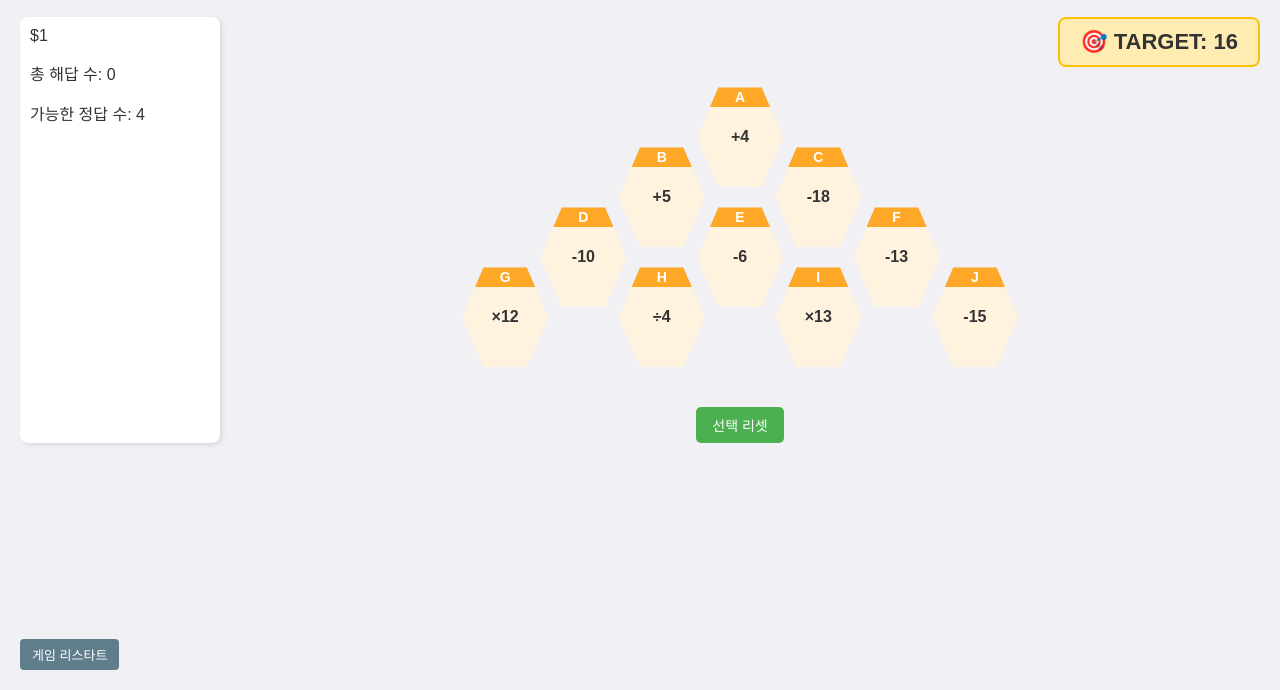
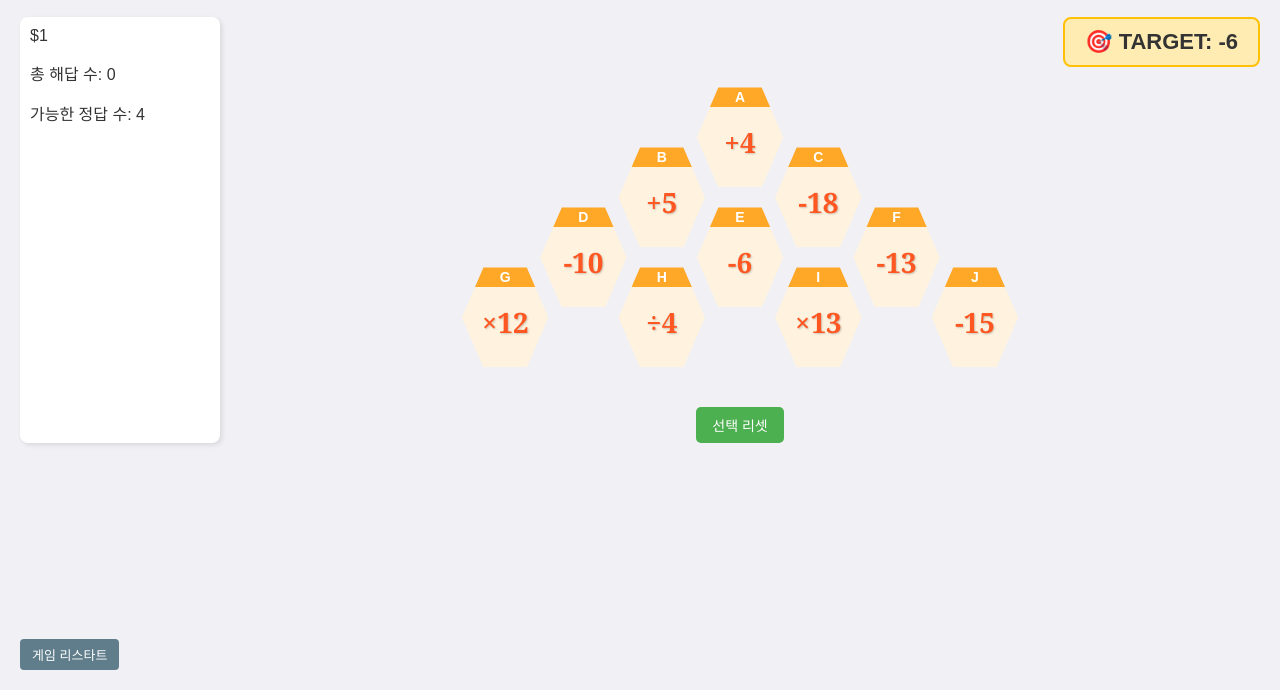
Before and after one commit to wldyd920/Devil-s-Plan-Game, a plain HTML site: page index.html in a window 1280 px wide. Shown: the part 110-800 px from the top of the page. Drawn offline with Linux system fonts and the light colour scheme.

Commit message:
Update index.html

```diff
--- a/index.html
+++ b/index.html
@@ -96,7 +96,6 @@
       display: flex;
       align-items: center;
       justify-content: center;
-    }
     }
     .value {
       font-size: 28px;
@@ -242,7 +241,7 @@
     function calculateResult() {
       const indices = selected.map(c => parseInt(c.dataset.index));
       const values = indices.map(i => cellsData[i]);
-      const key = values.map(v => v.letter).join('');
+      const key = selected.map(el => el.querySelector('.label').innerText).join('');
       if (history.has(key)) {
         document.getElementById('result').innerText = '❌ 이미 시도한 조합입니다 (-1점)';
         selected.forEach(c => c.classList.remove('selected'));
@@ -290,9 +289,30 @@
             }
           }
         }
-        document.getElementById('total-solutions').innerText = `가능한 정답 수: ${count}`;
+        return count;
       }
-      cellsData = generateCells();
+
+      let validCount = 0;
+      do {
+        cellsData = generateCells();
+        targetNumber = getRandomInt(-20, 20);
+        validCount = 0;
+        for (let i = 0; i < 10; i++) {
+          for (let j = 0; j < 10; j++) {
+            for (let k = 0; k < 10; k++) {
+              if (i === j || j === k || i === k) continue;
+              let a = cellsData[i];
+              let b = cellsData[j];
+              let c = cellsData[k];
+              let temp1 = eval(`${a.val} ${b.op} ${b.val}`);
+              let temp2 = eval(`${temp1} ${c.op} ${c.val}`);
+              if (Math.round(temp2) === targetNumber) {
+                validCount++;
+              }
+            }
+          }
+        }
+      } while (validCount === 0);
       selected = [];
       history = new Set();
       document.getElementById('history-list').innerHTML = '';
@@ -301,7 +321,7 @@
       buildPyramid();
       document.getElementById('result').innerText = '';
       document.getElementById('answer-count').innerText = '총 해답 수: 0';
-      document.getElementById('total-solutions').innerText = '가능한 정답 수: 계산 중...';
+      document.getElementById('total-solutions').innerText = `가능한 정답 수: ${validCount}`;
       countValidSolutions();
     }
 
```
